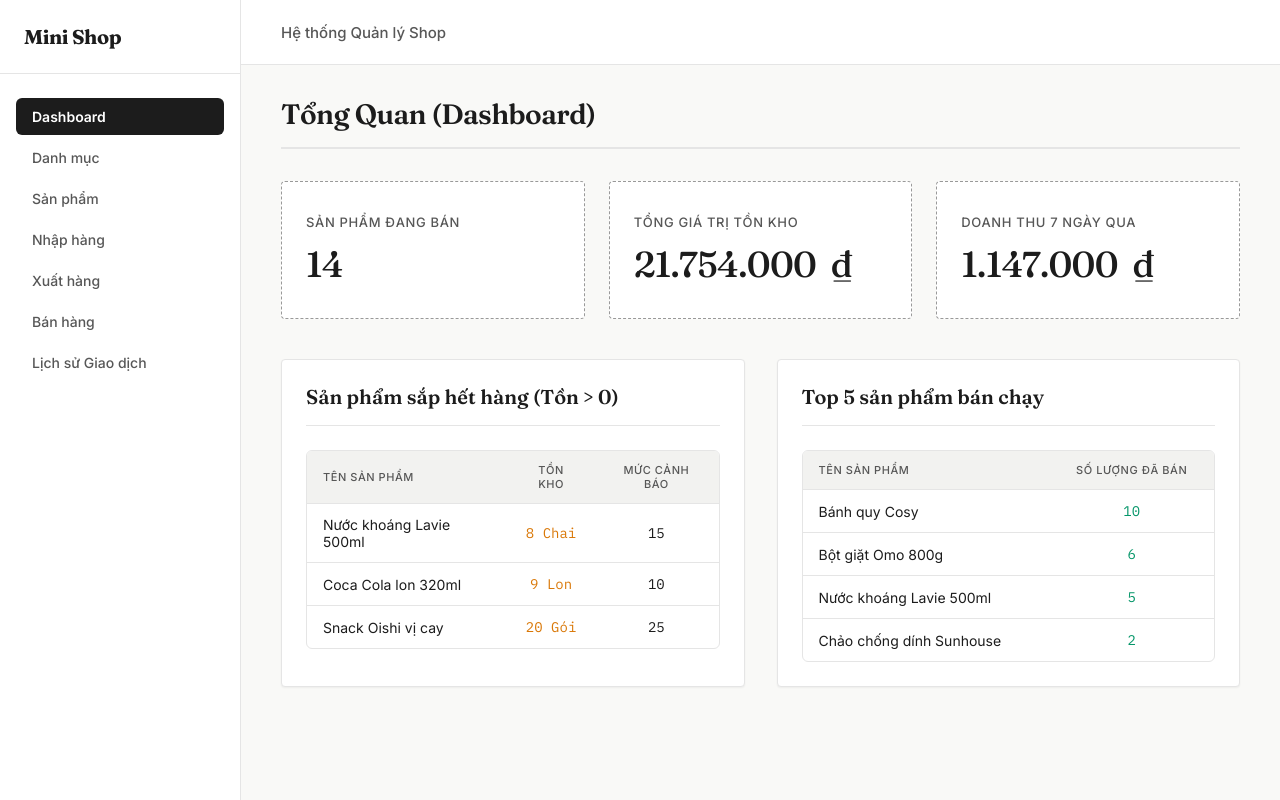
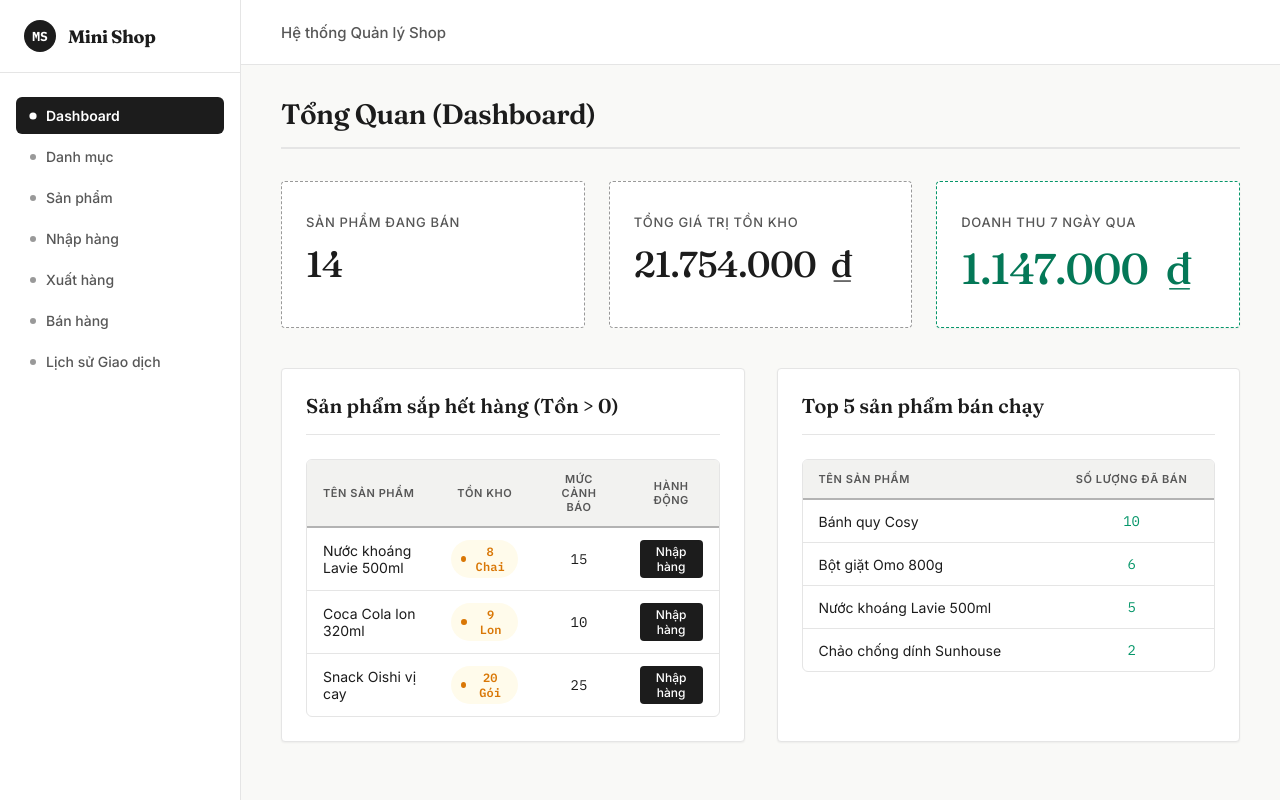
Before and after one commit to quanghuy25w/Mini-Shop-App, a React (Vite) app: page / in a window 1280 px wide. Built offline with nearby package versions, Linux system fonts and the light colour scheme; data requests are answered from the project's data file.

Commit message:
Fix lại UI

```diff
--- a/src/components/common/Layout.css
+++ b/src/components/common/Layout.css
@@ -17,4 +17,7 @@
   flex: 1;
   padding: 0; /* padding is handled by .page-container */
   overflow-y: auto;
+  max-width: 1400px;
+  width: 100%;
+  margin: 0 auto;
 }
--- a/src/components/common/Sidebar.css
+++ b/src/components/common/Sidebar.css
@@ -7,13 +7,36 @@
 }
 
 .sidebar-logo {
-  padding: 24px;
-  font-size: 20px;
+  padding: 20px 24px;
+  font-size: 18px;
   font-family: var(--font-display);
   font-weight: 700;
   color: var(--ink);
   letter-spacing: -0.02em;
   border-bottom: 1px solid var(--border-color);
+  display: flex;
+  align-items: center;
+  gap: 12px;
+}
+
+.sidebar-stamp {
+  width: 32px;
+  height: 32px;
+  border-radius: 50%;
+  background-color: var(--ink);
+  color: var(--surface);
+  display: flex;
+  align-items: center;
+  justify-content: center;
+  font-size: 13px;
+  font-weight: 700;
+  font-family: var(--font-mono);
+  letter-spacing: 0;
+  flex-shrink: 0;
+}
+
+.sidebar-title {
+  font-size: 18px;
 }
 
 .sidebar-nav {
@@ -24,7 +47,10 @@
 }
 
 .nav-link {
-  padding: 10px 16px;
+  display: flex;
+  align-items: center;
+  gap: 10px;
+  padding: 10px 14px;
   color: var(--ink-soft);
   text-decoration: none;
   font-size: 14px;
@@ -33,9 +59,22 @@
   transition: all 0.15s ease;
 }
 
+.nav-dot {
+  width: 6px;
+  height: 6px;
+  border-radius: 50%;
+  background-color: var(--ink-faint);
+  transition: all 0.15s ease;
+  flex-shrink: 0;
+}
+
 .nav-link:hover {
   background-color: var(--surface-sunk);
   color: var(--ink);
+}
+
+.nav-link:hover .nav-dot {
+  background-color: var(--ink-soft);
 }
 
 .nav-link.active {
@@ -43,3 +82,8 @@
   color: var(--surface);
   font-weight: 600;
 }
+
+.nav-link.active .nav-dot {
+  background-color: var(--surface);
+  transform: scale(1.2);
+}
--- a/src/components/common/Sidebar.jsx
+++ b/src/components/common/Sidebar.jsx
@@ -5,15 +5,39 @@ import './Sidebar.css';
 const Sidebar = () => {
   return (
     <aside className="sidebar">
-      <div className="sidebar-logo">Mini Shop</div>
+      <div className="sidebar-logo">
+        <div className="sidebar-stamp">MS</div>
+        <span className="sidebar-title">Mini Shop</span>
+      </div>
       <nav className="sidebar-nav">
-        <NavLink to="/" className={({ isActive }) => isActive ? 'nav-link active' : 'nav-link'}>Dashboard</NavLink>
-        <NavLink to="/categories" className={({ isActive }) => isActive ? 'nav-link active' : 'nav-link'}>Danh mục</NavLink>
-        <NavLink to="/products" className={({ isActive }) => isActive ? 'nav-link active' : 'nav-link'}>Sản phẩm</NavLink>
-        <NavLink to="/import" className={({ isActive }) => isActive ? 'nav-link active' : 'nav-link'}>Nhập hàng</NavLink>
-        <NavLink to="/export" className={({ isActive }) => isActive ? 'nav-link active' : 'nav-link'}>Xuất hàng</NavLink>
-        <NavLink to="/sales" className={({ isActive }) => isActive ? 'nav-link active' : 'nav-link'}>Bán hàng</NavLink>
-        <NavLink to="/transactions" className={({ isActive }) => isActive ? 'nav-link active' : 'nav-link'}>Lịch sử Giao dịch</NavLink>
+        <NavLink to="/" className={({ isActive }) => isActive ? 'nav-link active' : 'nav-link'}>
+          <span className="nav-dot"></span>
+          <span>Dashboard</span>
+        </NavLink>
+        <NavLink to="/categories" className={({ isActive }) => isActive ? 'nav-link active' : 'nav-link'}>
+          <span className="nav-dot"></span>
+          <span>Danh mục</span>
+        </NavLink>
+        <NavLink to="/products" className={({ isActive }) => isActive ? 'nav-link active' : 'nav-link'}>
+          <span className="nav-dot"></span>
+          <span>Sản phẩm</span>
+        </NavLink>
+        <NavLink to="/import" className={({ isActive }) => isActive ? 'nav-link active' : 'nav-link'}>
+          <span className="nav-dot"></span>
+          <span>Nhập hàng</span>
+        </NavLink>
+        <NavLink to="/export" className={({ isActive }) => isActive ? 'nav-link active' : 'nav-link'}>
+          <span className="nav-dot"></span>
+          <span>Xuất hàng</span>
+        </NavLink>
+        <NavLink to="/sales" className={({ isActive }) => isActive ? 'nav-link active' : 'nav-link'}>
+          <span className="nav-dot"></span>
+          <span>Bán hàng</span>
+        </NavLink>
+        <NavLink to="/transactions" className={({ isActive }) => isActive ? 'nav-link active' : 'nav-link'}>
+          <span className="nav-dot"></span>
+          <span>Lịch sử Giao dịch</span>
+        </NavLink>
       </nav>
     </aside>
   );
--- a/src/components/inventory/StockForm.jsx
+++ b/src/components/inventory/StockForm.jsx
@@ -1,38 +1,45 @@
-import React, { useState, useContext, useMemo } from 'react';
+import React, { useState, useEffect, useContext, useMemo } from 'react';
 import { AppDataContext } from '../../context/AppDataContext';
 import { formatCurrency } from '../../utils/formatCurrency';
 import './StockForm.css';
 
-const StockForm = ({ type, onSubmit, isLoading }) => {
+const StockForm = ({ type, onSubmit, isLoading, initialProductId = '' }) => {
   const { products } = useContext(AppDataContext);
 
   // Chỉ chọn các sản phẩm đang active
   const activeProducts = useMemo(() => products.filter(p => p.isActive), [products]);
 
-  const [productId, setProductId] = useState('');
+  const [productId, setProductId] = useState(initialProductId);
   const [quantity, setQuantity] = useState('');
   const [unitPrice, setUnitPrice] = useState('');
   const [note, setNote] = useState('');
 
+  useEffect(() => {
+    if (initialProductId) {
+      setProductId(initialProductId);
+      const product = activeProducts.find(p => p.id === initialProductId);
+      if (product && type === 'IN') {
+        setUnitPrice(product.costPrice || 0);
+      }
+    }
+  }, [initialProductId, activeProducts, type]);
+
   const selectedProduct = useMemo(() => activeProducts.find(p => p.id === productId), [activeProducts, productId]);
 
-  const handleSubmit = (e) => {
-    e.preventDefault();
-    if (!productId) return;
-    onSubmit({
-      productId,
-      quantity: Number(quantity),
-      unitPrice: type === 'IN' ? Number(unitPrice) : 0, // Xuất kho tự động lấy giá vốn trong hook
-      note
-    });
-  };
+  const totalImportAmount = useMemo(() => {
+    if (type !== 'IN') return 0;
+    const q = Number(quantity);
+    const p = Number(unitPrice);
+    if (isNaN(q) || q <= 0 || isNaN(p) || p < 0) return 0;
+    return q * p;
+  }, [type, quantity, unitPrice]);
 
   const handleProductChange = (e) => {
     const id = e.target.value;
     setProductId(id);
     const product = activeProducts.find(p => p.id === id);
     if (product) {
-      setUnitPrice(product.costPrice || 0); // Suggest cost price for import
+      setUnitPrice(product.costPrice || 0);
     }
   };
 
@@ -43,9 +50,6 @@ const StockForm = ({ type, onSubmit, isLoading }) => {
     setNote('');
   };
 
-  // Expose resetForm via standard ways isn't easy here unless we use ref, so we'll just rely on the parent not needing it or doing it automatically, but wait: we want to clear form on success.
-  // Actually we can pass a resetTrigger or handle it via a callback.
-  // We'll modify onSubmit to return a promise. If resolved, we reset.
   const handleFormSubmit = async (e) => {
     e.preventDefault();
     try {
@@ -57,7 +61,7 @@ const StockForm = ({ type, onSubmit, isLoading }) => {
       });
       resetForm();
     } catch (err) {
-      // Error is handled in the parent, form stays filled so user can fix it
+      // Error is handled in parent
     }
   };
 
@@ -136,6 +140,14 @@ const StockForm = ({ type, onSubmit, isLoading }) => {
                       {type === 'IN' ? '+' : '-'}{quantity}
                     </span>
                   </div>
+                  {type === 'IN' && Number(unitPrice) >= 0 && (
+                    <div className="stock-row">
+                      <span>Tổng tiền nhập:</span>
+                      <span className="font-mono font-bold text-ledger">
+                        {formatCurrency(totalImportAmount)}
+                      </span>
+                    </div>
+                  )}
                   <div className="stock-row stock-total">
                     <span>Tồn kho sau giao dịch:</span>
                     <span className={`font-mono font-medium ${(type === 'OUT' && Number(quantity) > selectedProduct.stockQuantity) ? 'text-brick' : 'text-ledger'}`}>
@@ -159,4 +171,5 @@ const StockForm = ({ type, onSubmit, isLoading }) => {
     </div>
   );
 };
+
 export default StockForm;
--- a/src/pages/DashboardPage.css
+++ b/src/pages/DashboardPage.css
@@ -15,6 +15,12 @@
   gap: 12px;
 }
 
+.stat-card-featured {
+  background: var(--surface);
+  border: 1px dashed var(--ledger);
+  box-shadow: var(--shadow-sm);
+}
+
 .stat-title {
   color: var(--ink-soft);
   font-size: 13px;
@@ -29,6 +35,11 @@
   font-weight: 500;
   color: var(--ink);
   letter-spacing: -0.02em;
+}
+
+.stat-value-featured {
+  font-size: 43px;
+  color: var(--ledger-dark, #047857);
 }
 
 .dashboard-tables {
--- a/src/pages/DashboardPage.jsx
+++ b/src/pages/DashboardPage.jsx
@@ -1,4 +1,5 @@
 import React, { useState, useEffect, useContext, useMemo } from 'react';
+import { useNavigate } from 'react-router-dom';
 import { AppDataContext } from '../context/AppDataContext';
 import { orderApi } from '../api/orderApi';
 import { formatCurrency } from '../utils/formatCurrency';
@@ -10,6 +11,7 @@ const DashboardPage = () => {
   const { products, loadingInitial } = useContext(AppDataContext);
   const [orders, setOrders] = useState([]);
   const [loadingOrders, setLoadingOrders] = useState(true);
+  const navigate = useNavigate();
 
   useEffect(() => {
     const fetchOrders = async () => {
@@ -79,9 +81,9 @@ const DashboardPage = () => {
           <div className="stat-title">Tổng giá trị tồn kho</div>
           <div className="stat-value font-mono">{formatCurrency(totalInventoryValue)}</div>
         </div>
-        <div className="stat-card">
+        <div className="stat-card stat-card-featured">
           <div className="stat-title">Doanh thu 7 ngày qua</div>
-          <div className="stat-value font-mono text-ledger">{formatCurrency(revenue7Days)}</div>
+          <div className="stat-value font-mono stat-value-featured">{formatCurrency(revenue7Days)}</div>
         </div>
       </div>
 
@@ -98,14 +100,26 @@ const DashboardPage = () => {
                     <th>Tên sản phẩm</th>
                     <th className="text-center">Tồn kho</th>
                     <th className="text-center">Mức cảnh báo</th>
+                    <th className="text-center">Hành động</th>
                   </tr>
                 </thead>
                 <tbody>
                   {lowStockProducts.map(p => (
                     <tr key={p.id}>
                       <td>{p.name}</td>
-                      <td className="text-center font-mono font-bold text-amber">{p.stockQuantity} {p.unit}</td>
+                      <td className="text-center">
+                        <span className="badge badge-warning font-mono">{p.stockQuantity} {p.unit}</span>
+                      </td>
                       <td className="text-center font-mono text-ink-soft">{p.minStockAlert}</td>
+                      <td className="text-center">
+                        <button
+                          className="btn-icon btn-primary"
+                          style={{ fontSize: '12px', padding: '4px 10px' }}
+                          onClick={() => navigate(`/import?productId=${p.id}`)}
+                        >
+                          Nhập hàng
+                        </button>
+                      </td>
                     </tr>
                   ))}
                 </tbody>
@@ -143,4 +157,5 @@ const DashboardPage = () => {
     </div>
   );
 };
+
 export default DashboardPage;
--- a/src/styles/theme.css
+++ b/src/styles/theme.css
@@ -12,9 +12,10 @@
   --ink-faint: #999999;
 
   /* Status Colors */
-  --ledger: #059669; /* Success / In-stock */
-  --amber: #d97706;  /* Warning / Low-stock */
-  --brick: #dc2626;  /* Error / Out-of-stock */
+  --ledger: #059669;      /* Success / In-stock */
+  --ledger-dark: #047857; /* Highlighted Ledger */
+  --amber: #d97706;       /* Warning / Low-stock */
+  --brick: #dc2626;       /* Error / Out-of-stock */
 
   /* Typography */
   --font-display: 'Fraunces', serif;
@@ -23,6 +24,7 @@
 
   /* Borders & Misc */
   --border-color: #e5e5e5;
+  --line-strong: #b3b3b3;
   --shadow-sm: 0 1px 2px rgba(0, 0, 0, 0.05);
   --shadow-md: 0 4px 6px -1px rgba(0, 0, 0, 0.1), 0 2px 4px -1px rgba(0, 0, 0, 0.06);
 }
@@ -175,11 +177,12 @@ button {
 }
 .data-table th {
   color: var(--ink-soft);
-  font-weight: 500;
+  font-weight: 600;
   background: var(--surface-sunk);
   text-transform: uppercase;
   font-size: 11px;
   letter-spacing: 0.05em;
+  border-bottom: 2px solid var(--line-strong, #b3b3b3);
 }
 .data-table tbody tr {
   transition: background-color 0.15s ease;
```
Also changed, not shown: src/pages/ImportPage.jsx (+10 -2 lines), 1 other file (tests, documents, lock files or other folders).
